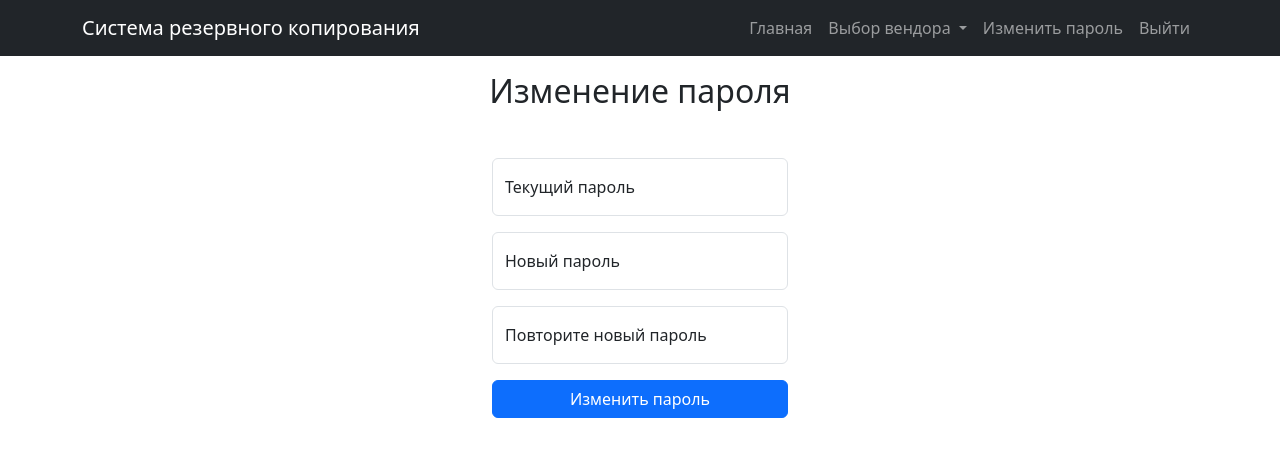
After one commit to BASTION8/Backup_System, a Flask app: page /change_password in a window 1280 px wide. The commit adds this page. Shown: the top 457 px of the page. Run offline with Flask 3, Linux system fonts and the light colour scheme; the visitor is signed in with stand-in values (Sample User, id 1).

Commit message:
add change password

```diff
--- a/backup_sys/app/app.py
+++ b/backup_sys/app/app.py
@@ -7,7 +7,10 @@ from flask_apscheduler import APScheduler
 from icmplib import multiping
 from backup_device import backup, backup_device
 from ipaddress import ip_address
+from config import DEFAULT_PASSWORD
 import bleach
+import datetime
+import re
 
 # LoginManager - через этот класс, осуществляем настройку Аутентификации приложения
 # login_manager = LoginManager() - объект класса
@@ -18,7 +21,7 @@ login_manager.login_message = 'Для доступа к данной стран
 login_manager.login_message_category = 'warning'
 
 app = Flask(__name__)
-app.config['SESSION_PERMANENT'] = False
+app.permanent_session_lifetime = datetime.timedelta(minutes=30)
 application = app
 
 # После вызова нужно вызвать элемент init_app, с аргументом объект приложения
@@ -127,10 +130,6 @@ scheduler.start()
 if __name__ == '__main__':
     app.run(host='0.0.0.0')
 
-@app.route('/index', methods=['GET'])
-def index():
-    return render_template('index.html')
-
 def filter_devices(vendor_to_include):
     page = request.args.get('page', 1, type=int)
 
@@ -143,6 +142,38 @@ def filter_devices(vendor_to_include):
         devices[i].num_id = PER_PAGE * (page - 1) + i + 1
 
     return devices, pagination
+
+def getPassErrors(password):
+    password_error_list = set()
+    if password==None:
+        password_error_list.add('Поле не может быть пустым')
+    else:
+        if len(password) > 128 or len(password) < 8:
+            password_error_list.add('Пароль должен быть длинной больше 8 и меньше 128 символов')
+        if not any(c.islower() for c in password):
+            password_error_list.add('Пароль должен содержать строчную букву')
+        if not any(c.isupper() for c in password):
+            password_error_list.add('Пароль должен содержать заглавную букву')
+        if not any(c.isdigit() for c in password):
+            password_error_list.add('Пароль должен содержать цифру')
+        for i in password:
+            if i.isalpha():
+                if not (bool(re.search('[а-яА-Я]', i)) or bool(re.search('[a-zA-Z]', i))):
+                    password_error_list.add('Допустимы только латинские или кириллические буквы')
+            elif i.isdigit():
+                pass
+            else:
+                if i == ' ':
+                    password_error_list.add('Недопустимо использовать пробел')
+                if i not in '''~ ! ? @ # $ % ^ & * _ - + ( ) [ ] { } > < / \ | " ' . , : ;'''.split():
+                    password_error_list.add('Недопустимые символы')
+    if len(password_error_list) != 0:
+        return password_error_list
+
+@app.route('/index', methods=['GET'])
+def index():
+    return render_template('index.html')
+
 
 @app.route('/devices/<vendor>', methods=['GET', 'POST'])
 @login_required
@@ -194,15 +225,6 @@ def devices(vendor):
         devices, pagination = filter_devices(vendor)
         return render_template('devices.html', devices=devices, pagination=pagination, vendor=vendor)
 
-# # session - словарь, ключ - значение
-# @app.route('/visits')
-# def visits():
-#     if session.get('visits_count') is None:
-#         session['visits_count'] = 1
-#     else:
-#         session['visits_count'] += 1
-#     return render_template('visits.html')
-
 # Извлекам значение с помощью request, из формы берем значение по ключам (login,password) и проверяем значения(наш ли это пользователь)
 # login_user - обновление данных сесси и запомнить что пользователь залогинился
 # при вызове берется индифекатор текущего пользователя,
@@ -222,13 +244,61 @@ def login():
             if user and user.check_password(password):
                 login_user(user, remember=remember_me)
                 flash('Вы успешно аутентифицированы.', 'success')
+                session['user_id'] = user.id
                 next = request.args.get('next')
+                if DEFAULT_PASSWORD == password:
+                    flash('Необходимо сменить стандартный пароль!', 'danger')
                 return redirect(next or url_for('index'))
         flash('Невозможно аутентифицироваться с указанными логином и паролем.', 'danger')
     return render_template('login.html')
+
+@app.route('/change_password', methods=['POST', 'GET'])
+@login_required
+def change_password():
+    if request.method == 'GET':
+        return render_template('change_password.html')
+    else:
+        current_user = User.query.get(session.get('user_id'))
+
+        current_password = request.form['nowPassword']
+        new_password = request.form['newPassword']
+        repeat_password = request.form['repeatPassword']
+
+        # Проверка текущего пароля
+        if not current_user.check_password(current_password):
+            flash('Неверный текущий пароль!', 'danger')
+            return redirect(url_for('change_password'))
+
+        # Проверка совпадения нового пароля
+        if new_password != repeat_password:
+            flash('Пароли не совпадают!', 'danger')
+            return redirect(url_for('change_password'))
+
+        # Проверка совпадения нового и старого пароля
+        if new_password == current_password:
+            flash('Старый и новый пароли не должны совпадать', 'danger')
+            return redirect(url_for('change_password'))
+
+        password_error_list = getPassErrors(new_password)
+        if password_error_list:
+            return render_template('change_password.html', password_error_list=password_error_list)
+
+        # Хеширование нового пароля
+        current_user.set_password(new_password)
+
+        # Сохранение изменений в базе данных
+        try:
+            db.session.commit()
+        except Exception:
+            flash('Не удалось изменить пароль!', 'danger')
+            return redirect(url_for('change_password'))
+
+        flash('Пароль успешно изменен!', 'success')
+        return redirect(url_for('index'))
 
 # Удаляем из сессии данные о текущем пользовате
 @app.route('/logout')
 def logout():
     logout_user()
+    session.clear()
     return redirect(url_for('index'))
--- a/backup_sys/app/config.py
+++ b/backup_sys/app/config.py
@@ -4,7 +4,7 @@ SECRET_KEY = "9dd2c0eefd79ebeb5749df9f00f45e5ebc38617cfc1dcf534227ad774c1296f7"
 
 SQLALCHEMY_DATABASE_URI = 'mysql://root:2wsx3edc$RFV@127.0.0.1:3306/backup_sys'
 SQLALCHEMY_TRACK_MODIFICATIONS = False
-ADMIN_ROLE_ID = 1
-MODER_ROLE_ID = 2
-USER_ROLE_ID = 3
+
+DEFAULT_PASSWORD = 'admin' # Стандарнтый пароль / нужно сменить после первого входа
+
 # UPLOAD_FOLDER = os.path.join(os.path.dirname(os.path.abspath(__file__)), 'media', 'images')
--- a/backup_sys/app/templates/base.html
+++ b/backup_sys/app/templates/base.html
@@ -53,17 +53,21 @@
                 <li><a class="dropdown-item" href="{{ url_for('devices', vendor='b4com') }}">B4com</a></li>
               </ul>
             </li>
-            {% endif %}
+
+            <li class="nav-item"><a class="nav-link" aria-current="page"
+                href="{{ url_for('change_password') }}">Изменить пароль</a></li>
 
             <li class="nav-item">
-              {% if current_user.is_authenticated %}
               <a class="nav-link" aria-current="page" href="{{ url_for('logout') }}">Выйти</a>
-              {% else %}
+            </li>
+
+            {% else %}
+            <li class="nav-item">
               <a class="nav-link {% if  request.endpoint == 'login' %}active{% endif %}" aria-current="page"
                 href="{{ url_for('login') }}">Войти</a>
-              {% endif %}
             </li>
 
+            {% endif %}
           </ul>
         </div>
       </div>
--- /dev/null
+++ b/backup_sys/app/templates/change_password.html
@@ -0,0 +1,37 @@
+{% extends 'base.html' %}
+
+{% block content %}
+
+<h2 class="text-center">Изменение пароля</h2>
+
+<form class="container-fluid mt-5" method="POST" style="max-width: 20rem;" >
+    <div class="form-floating mb-3">
+        <input autocomplete="off" type="password" class="form-control" id="nowPassword" name="nowPassword" placeholder="nowPassword" required>
+        <label for="nowPassword">Текущий пароль</label>
+    </div>
+
+    <div class="form-floating mb-3">
+        <input autocomplete="off" type="password" class="form-control {% if password_error_list %}is-invalid{% endif %}" id="newPassword" name="newPassword" placeholder="newPassword" required>
+        <label for="newPassword">Новый пароль</label>
+        <div id="validationServerUsernameFeedback1" class="invalid-feedback">
+            {% if password_error_list != None %}
+              {% for error in password_error_list %}
+                {{ error }}
+              {% endfor %}
+            {% endif %}
+        </div>
+    </div>
+
+    <div class="form-floating mb-3">
+        <input autocomplete="off" type="password" class="form-control {% if password_error_list %}is-invalid{% endif %}" id="repeatPassword" name="repeatPassword" placeholder="repeatPassword" required>
+        <label for="newPassword">Повторите новый пароль</label>
+    </div>
+
+
+
+    <button type="submit" class="btn btn-primary w-100"> Изменить пароль </button>
+
+</form>
+
+
+{% endblock %}
```
Also changed, not shown: backup_sys/app/models.py (+0 -35 lines).
